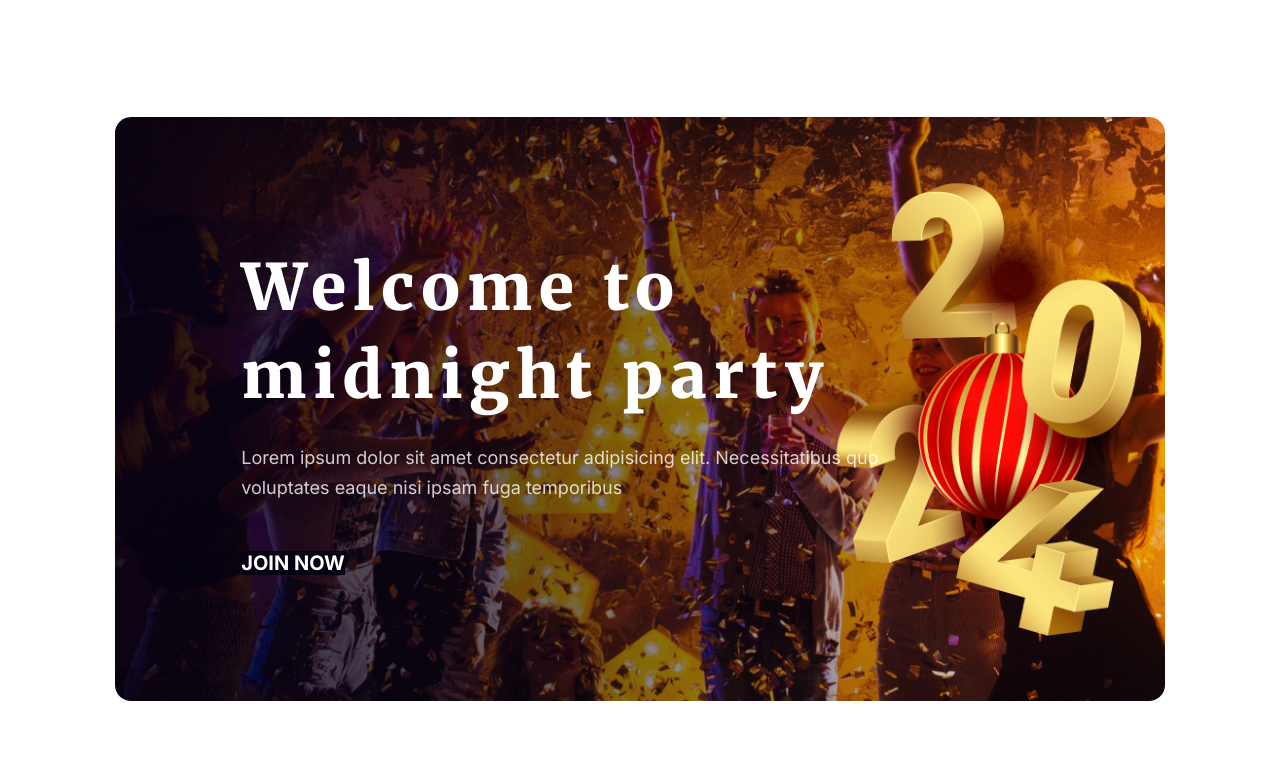
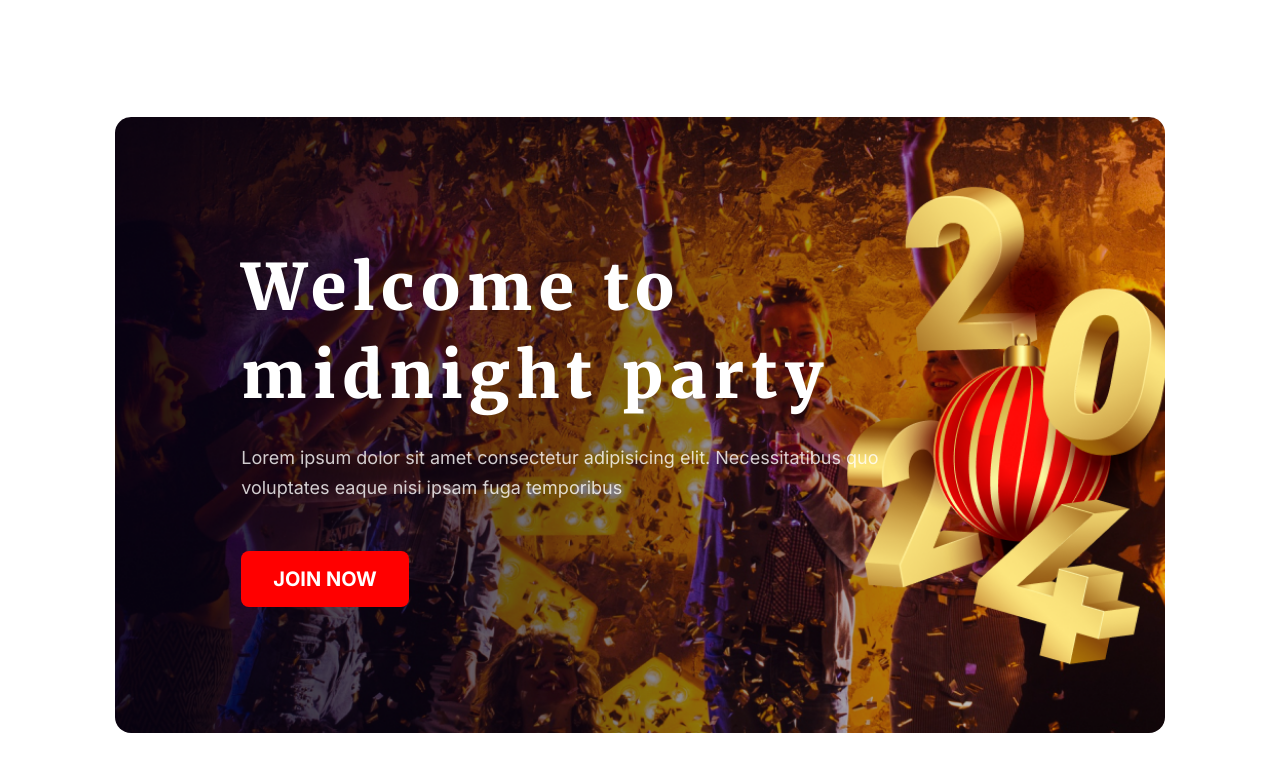
Before and after one commit to shohan89/new-year-new-mission, a plain HTML site: page index.html in a window 1280 px wide. Shown: the part 1406-2177 px from the top of the page. Drawn offline with Linux system fonts and the light colour scheme.

Commit message:
add a common style to the button.

```diff
--- a/styles/style.css
+++ b/styles/style.css
@@ -17,6 +17,17 @@ main {
   font-style: normal;
   font-weight: 500;
   line-height: normal;
+}
+.btn-primary {
+  background-color: #F00;
+  padding: 16px 32px;
+  border-radius: 8px;
+  border: none;
+  color: #fff;
+  font-family: Inter;
+  font-size: 20px;
+  font-weight: 700;
+  cursor: pointer;
 }
 /* common styles */
 header {
@@ -116,12 +127,3 @@ header {
   line-height: 30px; /* 166.667% */
   margin-bottom: 48px;
 }
-.btn-primary {
-  background-color: #070211;
-  border: none;
-  color: #fff;
-  font-family: Inter;
-  font-size: 20px;
-  font-weight: 700;
-  cursor: pointer;
-}
```
